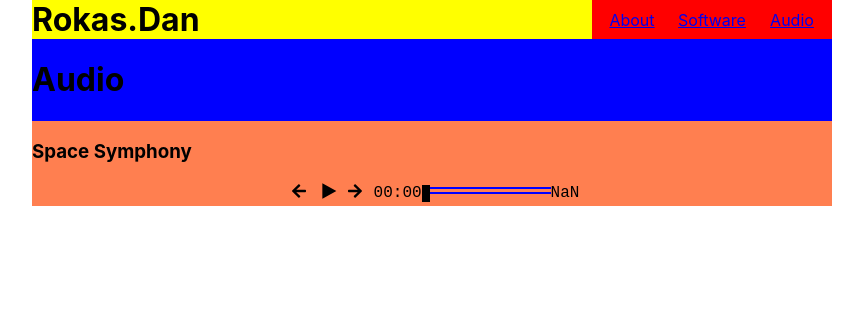
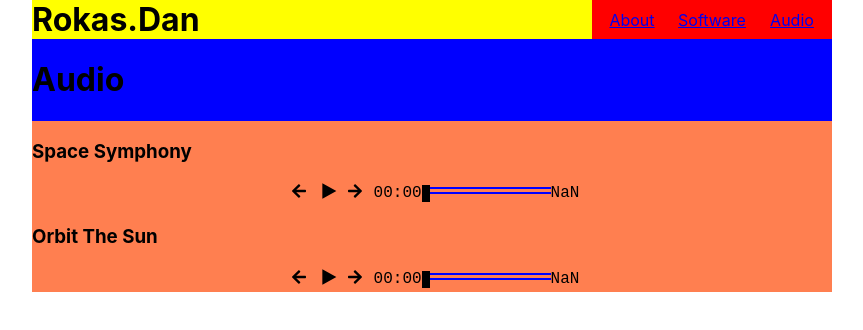
Before and after one commit to RokasDan/react-rokasport-page, a React (Create React App) app: page /audio in a window 1280 px wide. Shown: the top 330 px of the page, without its empty margins (208-1071 px from the left). Built offline with nearby package versions, Linux system fonts and the light colour scheme.

Commit message:
Added Props and another song to page

```diff
--- a/src/Components/Audio.js
+++ b/src/Components/Audio.js
@@ -10,6 +10,7 @@ const Audio = () => {
                 Audio
             </h1>
             <AudioPlayer audioName="Space Symphony" link="/audio/Space_Symphony.mp3"/>
+          <AudioPlayer audioName="Orbit The Sun" link="/audio/Orbit_The_Sun.mp3"/>
         </div>
     );
 }
```
